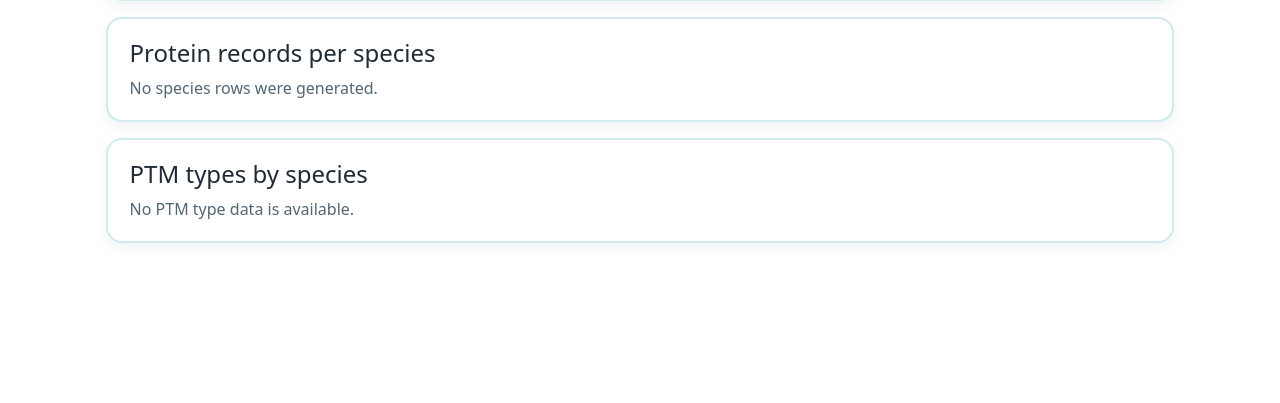
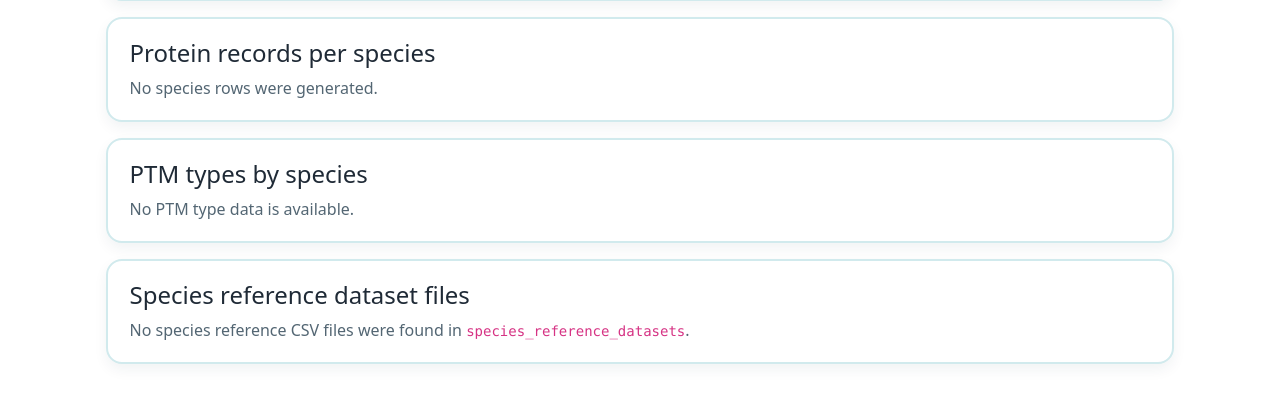
Before and after one commit to NaegleLab/proteomescout-v4, a Flask app: page /statistics in a window 1280 px wide. Shown: the part 325-728 px from the top of the page. Run offline with Flask 3, Linux system fonts and the light colour scheme; parts of the project's set-up code (start-up, migrations or seed data) failed here and were passed over.

```diff
--- a/proteomescout_app/__init__.py
+++ b/proteomescout_app/__init__.py
@@ -10,6 +10,64 @@ from proteomescout_app.protein_data import get_species_ptm_breakdown_rows, get_s
 
 
 FILENAME_SANITIZE_RE = re.compile(r'[^A-Za-z0-9._-]+')
+
+
+def _normalize_species_key(value):
+    return re.sub(r'[^a-z0-9]+', '', str(value or '').strip().lower())
+
+
+def _species_reference_dataset_dir(app):
+    return os.path.join(app.config.get('DATA_ROOT_DIR', 'data'), 'species_reference_datasets')
+
+
+def _load_species_reference_datasets(app):
+    dataset_dir = _species_reference_dataset_dir(app)
+    if not os.path.isdir(dataset_dir):
+        return []
+
+    datasets = []
+    for file_name in sorted(os.listdir(dataset_dir), key=lambda item: item.lower()):
+        if not file_name.lower().endswith('.csv'):
+            continue
+
+        file_path = os.path.join(dataset_dir, file_name)
+        if not os.path.isfile(file_path):
+            continue
+
+        stem = os.path.splitext(file_name)[0]
+        species_guess = stem.replace('_', ' ').replace('-', ' ').strip()
+        species_guess = re.sub(r'\s+', ' ', species_guess)
+        display_label = species_guess.title() if species_guess else stem
+
+        datasets.append(
+            {
+                'file_name': file_name,
+                'path': file_path,
+                'size': os.path.getsize(file_path),
+                'species_label': display_label,
+                'species_key': _normalize_species_key(species_guess),
+            }
+        )
+
+    return datasets
+
+
+def _build_species_reference_lookup(datasets):
+    lookup = {}
+    for dataset in datasets:
+        stem = os.path.splitext(dataset['file_name'])[0]
+        species_candidates = {stem}
+        for suffix in ('_reference_dataset', '_reference', '_dataset'):
+            if stem.lower().endswith(suffix):
+                species_candidates.add(stem[: -len(suffix)])
+
+        for candidate in species_candidates:
+            key = _normalize_species_key(candidate)
+            if not key or key in lookup:
+                continue
+            lookup[key] = dataset
+
+    return lookup
 
 
 def create_app(config_class=Config):
@@ -161,7 +219,16 @@ def create_app(config_class=Config):
             },
         ]
 
-        return render_template('downloads.html', files=files, software_tools=software_tools)
+        species_reference_datasets = _load_species_reference_datasets(app)
+        for dataset in species_reference_datasets:
+            dataset['download_url'] = url_for('download_species_reference_dataset', filename=dataset['file_name'])
+
+        return render_template(
+            'downloads.html',
+            files=files,
+            software_tools=software_tools,
+            species_reference_datasets=species_reference_datasets,
+        )
 
     @app.route('/downloads/<file_key>')
     def download_file(file_key):
@@ -175,6 +242,19 @@ def create_app(config_class=Config):
 
         return send_file(file_path, as_attachment=True, download_name=os.path.basename(file_path))
 
+    @app.route('/downloads/species-reference/<path:filename>')
+    def download_species_reference_dataset(filename):
+        safe_name = os.path.basename(str(filename or ''))
+        dataset_dir = _species_reference_dataset_dir(app)
+        file_path = os.path.join(dataset_dir, safe_name)
+
+        if not safe_name.lower().endswith('.csv'):
+            abort(404)
+        if not os.path.isdir(dataset_dir) or not os.path.isfile(file_path):
+            abort(404)
+
+        return send_file(file_path, as_attachment=True, download_name=safe_name)
+
     @app.route('/statistics')
     def statistics():
         try:
@@ -184,7 +264,21 @@ def create_app(config_class=Config):
             species_stats = []
             load_error = str(exc)
 
-        return render_template('statistics.html', species_stats=species_stats, load_error=load_error)
+        species_reference_datasets = _load_species_reference_datasets(app)
+        species_reference_lookup = _build_species_reference_lookup(species_reference_datasets)
+        for row in species_stats:
+            dataset = species_reference_lookup.get(_normalize_species_key(row.get('species', '')))
+            row['reference_dataset_url'] = (
+                url_for('download_species_reference_dataset', filename=dataset['file_name']) if dataset else None
+            )
+            row['reference_dataset_name'] = dataset['file_name'] if dataset else None
+
+        return render_template(
+            'statistics.html',
+            species_stats=species_stats,
+            load_error=load_error,
+            species_reference_datasets=species_reference_datasets,
+        )
 
     @app.route('/statistics/ptm-breakdown.csv')
     def statistics_ptm_breakdown_csv():
--- a/proteomescout_app/templates/statistics.html
+++ b/proteomescout_app/templates/statistics.html
@@ -217,7 +217,12 @@
                 <h3 class="species-title">{{ row.species }}</h3>
                 <p class="species-meta">{{ row.ptm_count }} PTMs across {{ row.ptm_type_count }} PTM types</p>
               </div>
-              <a class="download-link" href="{{ url_for('statistics_ptm_breakdown_csv', species=row.species) }}">Download CSV</a>
+              <div class="d-flex gap-2 flex-wrap">
+                <a class="download-link" href="{{ url_for('statistics_ptm_breakdown_csv', species=row.species) }}">Download PTM CSV</a>
+                {% if row.reference_dataset_url %}
+                <a class="download-link" href="{{ row.reference_dataset_url }}">Reference Dataset</a>
+                {% endif %}
+              </div>
             </div>
             {% if row.ptm_types %}
             <div class="chart-wrap">
@@ -240,6 +245,32 @@
       </div>
       {% else %}
       <p class="muted mb-0">No PTM type data is available.</p>
+      {% endif %}
+    </section>
+
+    <section class="card-block">
+      <h2 class="h4">Species reference dataset files</h2>
+      {% if species_reference_datasets %}
+      <table class="table table-striped align-middle mt-3 mb-0">
+        <thead>
+          <tr>
+            <th>Species</th>
+            <th>Reference CSV</th>
+            <th>Size</th>
+          </tr>
+        </thead>
+        <tbody>
+          {% for dataset in species_reference_datasets %}
+          <tr>
+            <td>{{ dataset.species_label }}</td>
+            <td><a href="{{ url_for('download_species_reference_dataset', filename=dataset.file_name) }}">{{ dataset.file_name }}</a></td>
+            <td>{{ dataset.size }} bytes</td>
+          </tr>
+          {% endfor %}
+        </tbody>
+      </table>
+      {% else %}
+      <p class="muted mb-0">No species reference CSV files were found in <code>species_reference_datasets</code>.</p>
       {% endif %}
     </section>
   </main>
```
Also changed, not shown: proteomescout_app/proteins.py (+19 -1 lines), proteomescout_app/static/css/protein_viewer.css (+31 -0 lines), proteomescout_app/static/js/protein_viewer/tracks.js (+114 -53 lines), proteomescout_app/templates/downloads.html (+26 -0 lines).
